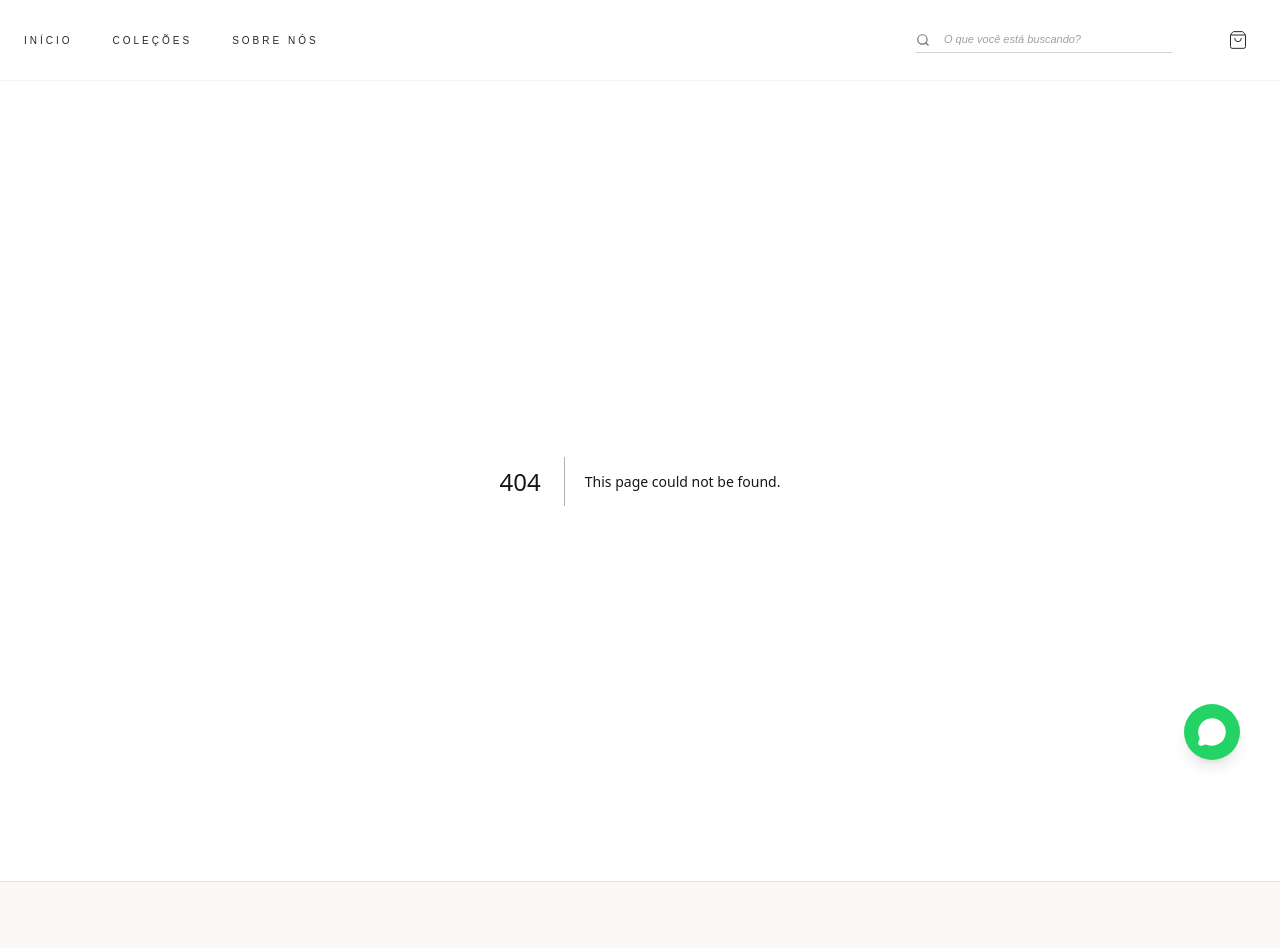
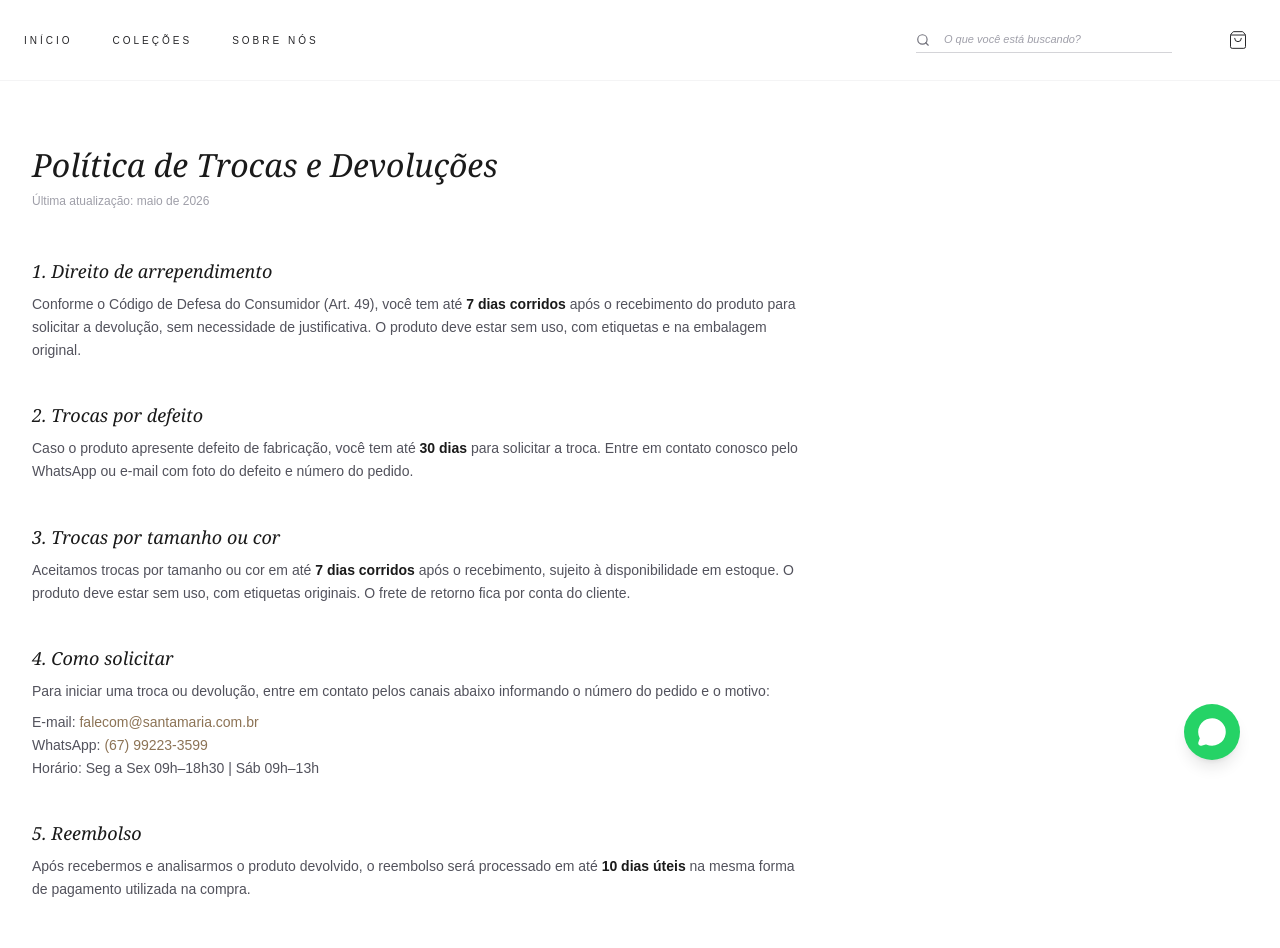
Before and after one commit to BenicioJorente/loja-santa-maria, a Next.js app: page /politica-de-trocas in a window 1280 px wide. Before the commit this address had no page. Shown: the top 948 px of the page. Built offline with nearby package versions, Linux system fonts and the light colour scheme.

Commit message:
adiçao: páginas de política de privacidade e troca

```diff
--- /dev/null
+++ b/src/app/politica-de-privacidade/page.tsx
@@ -0,0 +1,56 @@
+export default function PoliticaDePrivacidadePage() {
+    return (
+        <div className="max-w-7xl mx-auto px-6 lg:px-8 py-16">
+            <header className="mb-12 space-y-1">
+                <h1 className="font-serif text-2xl md:text-[26px] lg:text-[32px] italic leading-tight text-[#1A1A1A]">
+                    Política de Privacidade
+                </h1>
+                <p className="text-zinc-400 text-xs mt-2">Última atualização: maio de 2026</p>
+            </header>
+
+            <div className="flex flex-col gap-10 text-zinc-600 font-light leading-relaxed text-sm max-w-3xl">
+                <section className="flex flex-col gap-2">
+                    <h2 className="text-[#1A1A1A] font-serif italic text-lg">1. Informações que coletamos</h2>
+                    <p>
+                        Ao realizar uma compra ou navegar em nosso site, podemos coletar informações como nome, endereço de e-mail, endereço de entrega, telefone e dados de pagamento. Essas informações são utilizadas exclusivamente para processar seus pedidos e melhorar sua experiência conosco.
+                    </p>
+                </section>
+
+                <section className="flex flex-col gap-2">
+                    <h2 className="text-[#1A1A1A] font-serif italic text-lg">2. Uso das informações</h2>
+                    <p>
+                        As informações coletadas são utilizadas para processar pedidos, enviar atualizações sobre entregas, responder dúvidas e, caso você autorize, enviar novidades e promoções da Santa Maria. Nunca compartilhamos seus dados com terceiros para fins comerciais.
+                    </p>
+                </section>
+
+                <section className="flex flex-col gap-2">
+                    <h2 className="text-[#1A1A1A] font-serif italic text-lg">3. Segurança</h2>
+                    <p>
+                        Adotamos medidas técnicas e organizacionais para proteger suas informações contra acesso não autorizado, perda ou alteração. Todas as transações são realizadas em ambiente seguro com criptografia SSL.
+                    </p>
+                </section>
+
+                <section className="flex flex-col gap-2">
+                    <h2 className="text-[#1A1A1A] font-serif italic text-lg">4. Cookies</h2>
+                    <p>
+                        Utilizamos cookies para melhorar a navegação e personalizar sua experiência. Você pode desativar os cookies nas configurações do seu navegador, mas isso pode afetar algumas funcionalidades do site.
+                    </p>
+                </section>
+
+                <section className="flex flex-col gap-2">
+                    <h2 className="text-[#1A1A1A] font-serif italic text-lg">5. Seus direitos</h2>
+                    <p>
+                        Em conformidade com a Lei Geral de Proteção de Dados (LGPD), você tem direito de acessar, corrigir ou solicitar a exclusão dos seus dados pessoais. Para exercer esses direitos, entre em contato pelo e-mail <span className="text-[#8C7355]">falecom@santamaria.com.br</span>.
+                    </p>
+                </section>
+
+                <section className="flex flex-col gap-2">
+                    <h2 className="text-[#1A1A1A] font-serif italic text-lg">6. Contato</h2>
+                    <p>
+                        Dúvidas sobre esta política? Entre em contato conosco pelo e-mail <span className="text-[#8C7355]">falecom@santamaria.com.br</span> ou pelo WhatsApp <span className="text-[#8C7355]">(67) 99223-3599</span>.
+                    </p>
+                </section>
+            </div>
+        </div>
+    );
+}
--- /dev/null
+++ b/src/app/politica-de-trocas/page.tsx
@@ -0,0 +1,54 @@
+export default function PoliticaDeTrocasPage() {
+    return (
+        <div className="max-w-7xl mx-auto px-6 lg:px-8 py-16">
+            <header className="mb-12 space-y-1">
+                <h1 className="font-serif text-2xl md:text-[26px] lg:text-[32px] italic leading-tight text-[#1A1A1A]">
+                    Política de Trocas e Devoluções
+                </h1>
+                <p className="text-zinc-400 text-xs mt-2">Última atualização: maio de 2026</p>
+            </header>
+
+            <div className="flex flex-col gap-10 text-zinc-600 font-light leading-relaxed text-sm max-w-3xl">
+                <section className="flex flex-col gap-2">
+                    <h2 className="text-[#1A1A1A] font-serif italic text-lg">1. Direito de arrependimento</h2>
+                    <p>
+                        Conforme o Código de Defesa do Consumidor (Art. 49), você tem até <strong className="font-semibold text-[#1A1A1A]">7 dias corridos</strong> após o recebimento do produto para solicitar a devolução, sem necessidade de justificativa. O produto deve estar sem uso, com etiquetas e na embalagem original.
+                    </p>
+                </section>
+
+                <section className="flex flex-col gap-2">
+                    <h2 className="text-[#1A1A1A] font-serif italic text-lg">2. Trocas por defeito</h2>
+                    <p>
+                        Caso o produto apresente defeito de fabricação, você tem até <strong className="font-semibold text-[#1A1A1A]">30 dias</strong> para solicitar a troca. Entre em contato conosco pelo WhatsApp ou e-mail com foto do defeito e número do pedido.
+                    </p>
+                </section>
+
+                <section className="flex flex-col gap-2">
+                    <h2 className="text-[#1A1A1A] font-serif italic text-lg">3. Trocas por tamanho ou cor</h2>
+                    <p>
+                        Aceitamos trocas por tamanho ou cor em até <strong className="font-semibold text-[#1A1A1A]">7 dias corridos</strong> após o recebimento, sujeito à disponibilidade em estoque. O produto deve estar sem uso, com etiquetas originais. O frete de retorno fica por conta do cliente.
+                    </p>
+                </section>
+
+                <section className="flex flex-col gap-2">
+                    <h2 className="text-[#1A1A1A] font-serif italic text-lg">4. Como solicitar</h2>
+                    <p>
+                        Para iniciar uma troca ou devolução, entre em contato pelos canais abaixo informando o número do pedido e o motivo:
+                    </p>
+                    <p>
+                        E-mail: <span className="text-[#8C7355]">falecom@santamaria.com.br</span><br />
+                        WhatsApp: <span className="text-[#8C7355]">(67) 99223-3599</span><br />
+                        Horário: Seg a Sex 09h–18h30 | Sáb 09h–13h
+                    </p>
+                </section>
+
+                <section className="flex flex-col gap-2">
+                    <h2 className="text-[#1A1A1A] font-serif italic text-lg">5. Reembolso</h2>
+                    <p>
+                        Após recebermos e analisarmos o produto devolvido, o reembolso será processado em até <strong className="font-semibold text-[#1A1A1A]">10 dias úteis</strong> na mesma forma de pagamento utilizada na compra.
+                    </p>
+                </section>
+            </div>
+        </div>
+    );
+}
--- a/src/components/Footer.tsx
+++ b/src/components/Footer.tsx
@@ -48,6 +48,8 @@ export default function Footer() {
               <Link href="/" className="hover:text-black transition">Início</Link>
               <Link href="/shop" className="hover:text-black transition">Coleções</Link>
               <Link href="/sobre" className="hover:text-black transition">Sobre Nós</Link>
+              <Link href="/politica-de-privacidade" className="hover:text-black transition">Privacidade</Link>
+              <Link href="/politica-de-trocas" className="hover:text-black transition">Trocas e Devoluções</Link>
             </nav>
           </div>
 
```
